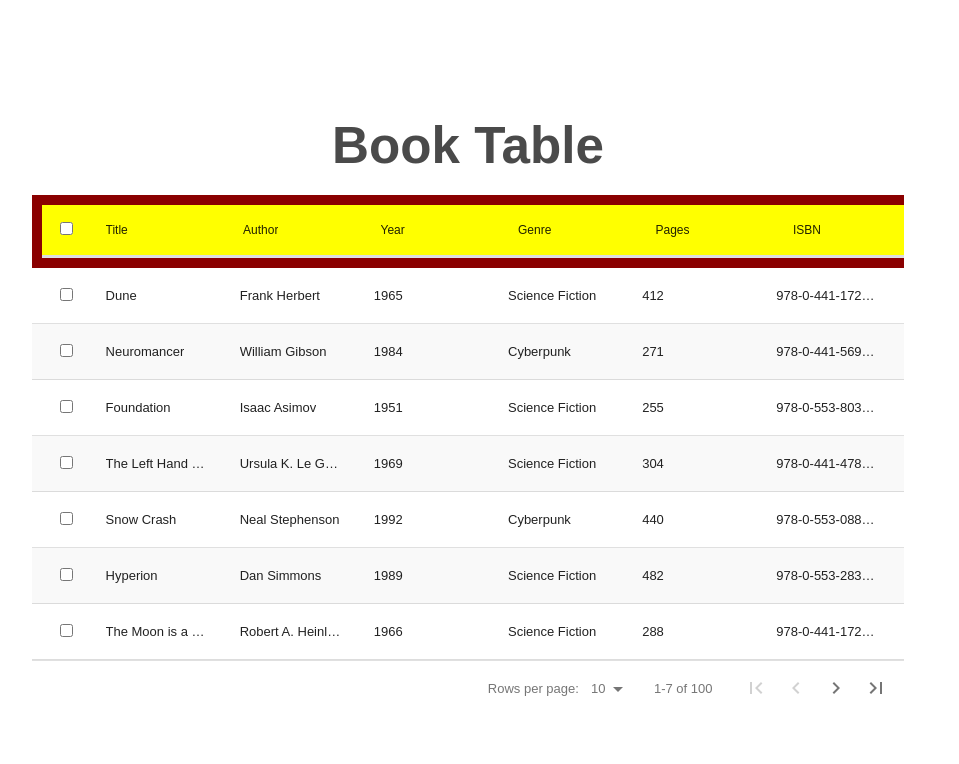
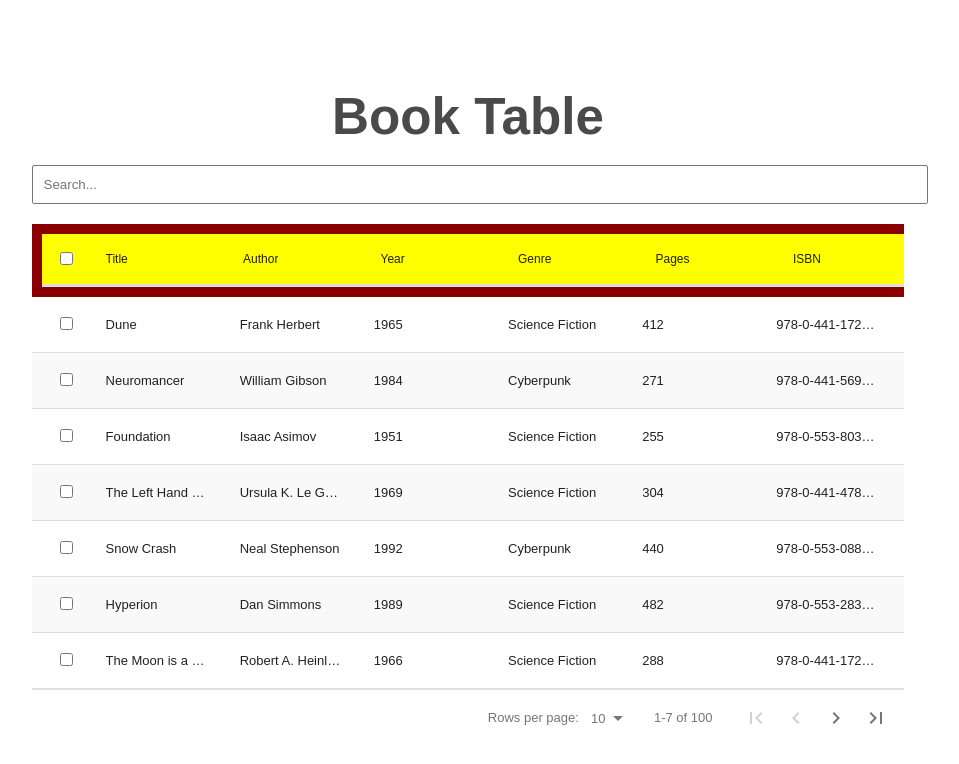
Before and after one commit to Gitow93/T-project, a React (Vite) app: page / in a window 1280 px wide. Shown: the top 764 px of the page, without its empty margins (172-1131 px from the left). Built offline with nearby package versions, Linux system fonts and the light colour scheme.

Commit message:
add search bar for book filter

```diff
--- a/src/components/BookTable.jsx
+++ b/src/components/BookTable.jsx
@@ -35,12 +35,26 @@ const columns = [
 
 const BookTable = () => {
   const [loading, setLoading] = useState(true);
+  const [searchText, setSearchText] = useState('');
+  const [filteredBooks, setFilteredBooks] = useState(books);
 
   useEffect(() => {
     setTimeout(() => {
       setLoading(false);
     }, 2000);
   }, []);
+
+
+  useEffect(() => {
+    const filtered = books.filter((book) =>
+      Object.values(book).some(
+        (value) =>
+          value &&
+          value.toString().toLowerCase().includes(searchText.toLowerCase())
+      )
+    );
+    setFilteredBooks(filtered);
+  }, [searchText]);
 
   if (loading) {
     return (
@@ -51,14 +65,23 @@ const BookTable = () => {
   }
 
   return (
+    <div>
+      <input
+        type="text"
+        placeholder="Search..."
+        value={searchText}
+        onChange={(e) => setSearchText(e.target.value)}
+        style={{ marginBottom: '20px', padding: '10px', width: '100%' }}
+      />
       <DataTable
         columns={columns}
-      data={books}
+        data={filteredBooks}
         pagination
         paginationPerPage={7}
         selectableRows
         fixedHeader
       />
+    </div>
   );
 };
 
```
Lines whose indentation alone changed are shown as unchanged.
